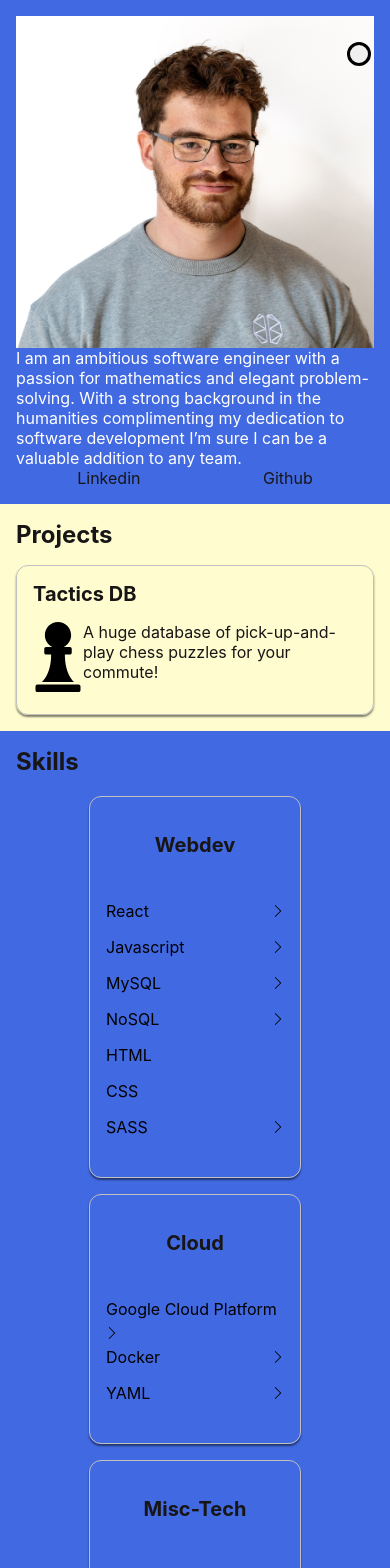
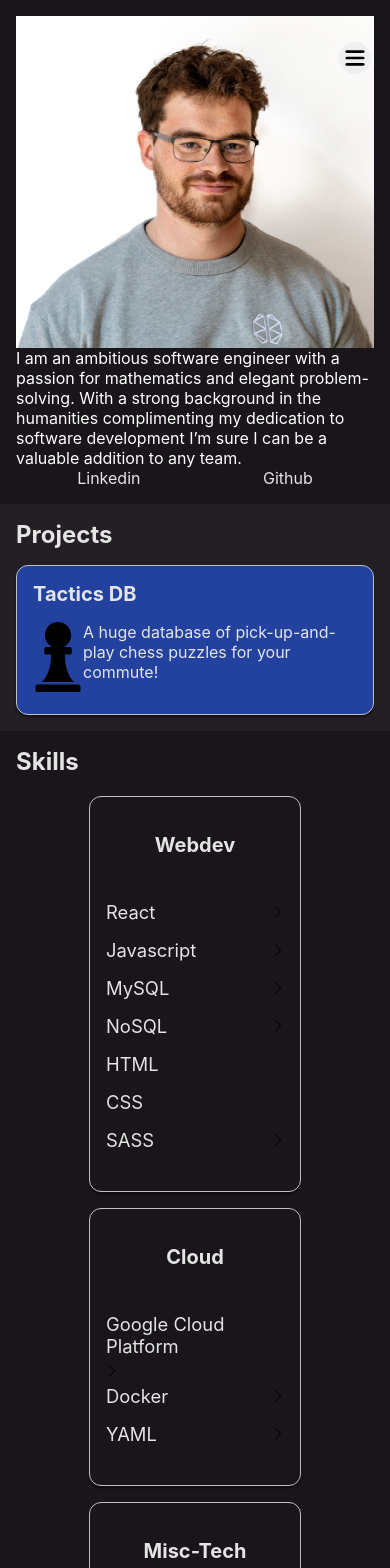
Before and after one commit to zringwood/portfolio-website, a React (Create React App) app: page / in a window 390 px wide. Shown: the top 1568 px of the page. Built offline with nearby package versions, Linux system fonts and the light colour scheme; the HTML template or start-up script is replaced by a standard one.

Commit message:
Built hamburger menu

```diff
--- a/src/components/Header/Header.jsx
+++ b/src/components/Header/Header.jsx
@@ -2,14 +2,14 @@ import { useState } from "react";
 import { Link } from "react-router-dom";
 import "./Header.scss"
 
-function Header(){
+function Header() {
     const [isShowingSidebar, setIsShowingSidebar] = useState(false)
     return <div className="sidebar">
-        <button className="sidebar__activate" onClick={()=>setIsShowingSidebar(!isShowingSidebar)}></button>
+        <button className={`sidebar__activate ${isShowingSidebar && "sidebar__activate--open"}`} onClick={() => setIsShowingSidebar(!isShowingSidebar)}></button>
         {isShowingSidebar && <div className="sidebar__panel">
             <Link className="sidebar__link" to="/">Home</Link>
             <Link className="sidebar__link" to="/tactics">Tactics DB</Link>
-            </div>}
+        </div>}
     </div>
 }
 
--- a/src/components/Header/Header.scss
+++ b/src/components/Header/Header.scss
@@ -7,16 +7,25 @@
     &__activate{
         border-radius: 50%;
         outline: none;
-        border: 3px solid black;
+        border: none;
         position: absolute;
         right: 0;
         top: 0;
-        width: 1.5rem;
-        height: 1.5rem;
+        width: 2rem;
+        height: 2rem;
+        color:$text;
+        background-image: url("../../assets/hamburger-menu-closed.svg");
+        background-size:contain;
+        &--open{
+            background-image: url("../../assets/hamburger-menu-open.svg");
+            background-position:center;
+        background-size:fill;
+        }
     }
     &__panel{
         height: 80vh;
-        background-color: green;
+        background-color: $foreground;
+        border: 1px solid $divider;
         display:flex;
         flex-direction: column;
         row-gap: 1rem;
--- a/src/pages/Biography/Biography.scss
+++ b/src/pages/Biography/Biography.scss
@@ -62,6 +62,9 @@ section{
         justify-content: space-around;
     }
 }
+.education{
+    background-color: $foreground;
+}
 .projects{
     background-color: $foreground;
     &__title{
@@ -97,6 +100,7 @@ section{
         border-radius: 12px;
         padding:$mobile-indent;
         box-shadow: 0 2px 2px rgba(0, 0, 0, 0.5);
+        background-color: $highlight;
 
     }
     &__skill{
@@ -140,6 +144,7 @@ section{
     border-radius: 12px;
     padding:$mobile-indent;
     box-shadow: 0 2px 2px rgba(0, 0, 0, 0.5);
+    background-color: $highlight;
     &:hover{
         transition: 0.5s;
         box-shadow: 0 4px 4px rgba(0, 0, 0, 0.5);
--- a/src/styles/_colors.scss
+++ b/src/styles/_colors.scss
@@ -1,5 +1,6 @@
 //Colors
-$background: #4169e1;
-$foreground:#FFFDD0;
-$text: rgb(23, 21, 21);
+$foreground: rgb(35, 31, 36);
+$background:rgb(25, 21, 26);
+$highlight: #2342a0;
+$text: rgb(228, 228, 228);
 $divider: silver;
--- a/src/styles/_partials.scss
+++ b/src/styles/_partials.scss
@@ -62,3 +62,10 @@ h3{
     font-size: 2rem;
   }
 }
+h4{
+  color:$text;
+  font-size: 1.15rem;
+  @include tablet{
+    font-size: 1.5rem;
+  }
+}
```
Also changed, not shown: src/assets/hamburger-menu-closed.svg (added), src/assets/hamburger-menu-open.svg (added).
